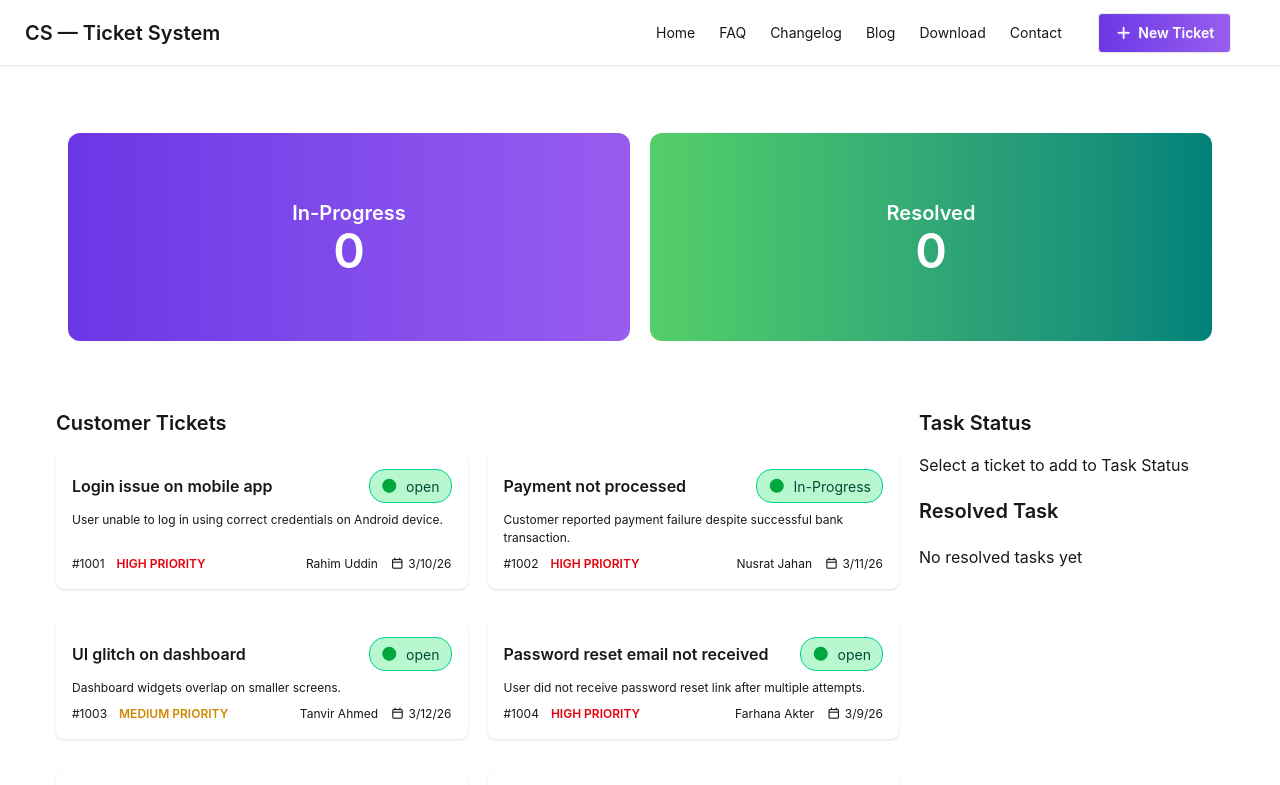
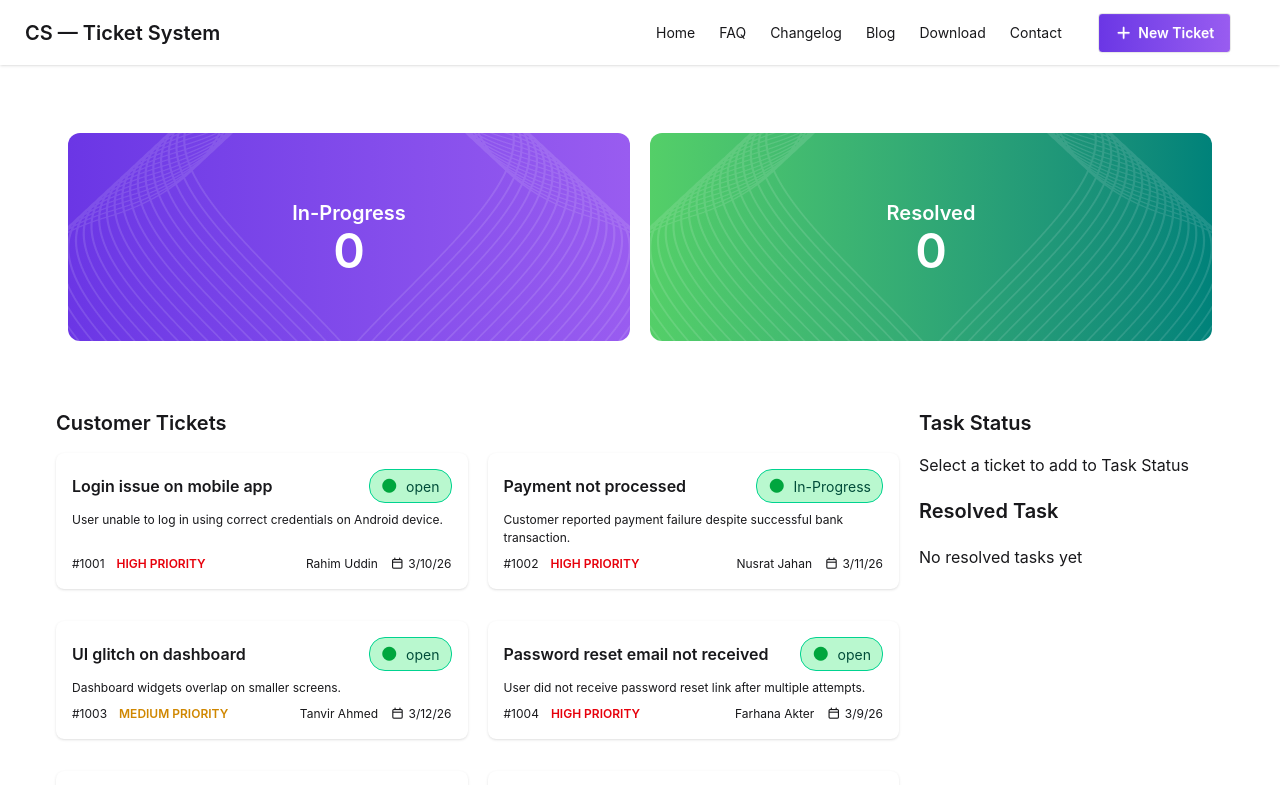
Before and after one commit to Pran-to/Tickets-Customer-Support-Zone, a React (Vite) app: page / in a window 1280 px wide. Shown: the top 785 px of the page. Built offline with nearby package versions, Linux system fonts and the light colour scheme.

Commit message:
added banner overelay image

```diff
--- a/src/component/Banner.jsx
+++ b/src/component/Banner.jsx
@@ -1,13 +1,17 @@
 import React from "react";
-
+import img1 from "../assets/vector1.png"
 const Banner = ({ progress ,resolve}) => {
   return (
     <div className=" flex max-w-300 mx-auto gap-5 my-10 p-7 ">
-      <div className="bg-linear-to-r from-[#6b36e5] to-[#995cf0] text-white w-[50%] h-52 text-center content-center rounded-xl">
+      <div className="relative bg-linear-to-r from-[#6b36e5] to-[#995cf0] text-white w-[50%] h-52 text-center content-center rounded-xl">
+        <img src={img1} className="absolute left-0 top-0" alt="" />
+        <img src={img1} className="absolute right-0 top-0  -scale-x-100"  alt="" />
         <h1 className="text-xl font-semibold">In-Progress</h1>
         <h1 className="text-5xl font-semibold">{progress}</h1>
       </div>
-      <div className="bg-linear-to-r from-[#54CF68] to-[#00827A] text-white w-[50%] h-52    text-center content-center rounded-xl">
+      <div className="relative bg-linear-to-r from-[#54CF68] to-[#00827A] text-white w-[50%] h-52    text-center content-center rounded-xl">
+          <img src={img1} className="absolute left-0 top-0" alt="" />
+        <img src={img1} className="absolute right-0 top-0  -scale-x-100"  alt="" />
         <h1 className="text-xl font-semibold">Resolved</h1>
         <h1 className="text-5xl font-semibold">{resolve}</h1>
       </div>
--- a/src/component/MainSec.jsx
+++ b/src/component/MainSec.jsx
@@ -47,7 +47,8 @@ const MainSec = ({
       <div className="flex-3">
         <h1 className="mb-4 text-xl font-semibold">Customer Tickets</h1>
         <div className="md:grid grid-cols-2 space-y-3 gap-5 ">
-          {allTickets.map((ticket, i) => (
+          {allTickets.length == 0? "There is No Tickets Left" :
+          allTickets.map((ticket, i) => (
             <Tickets  handelCard={handelCard} ticket={ticket} key={i}></Tickets>
           ))}
         </div>
```
Also changed, not shown: src/assets/vector2.png (deleted).
